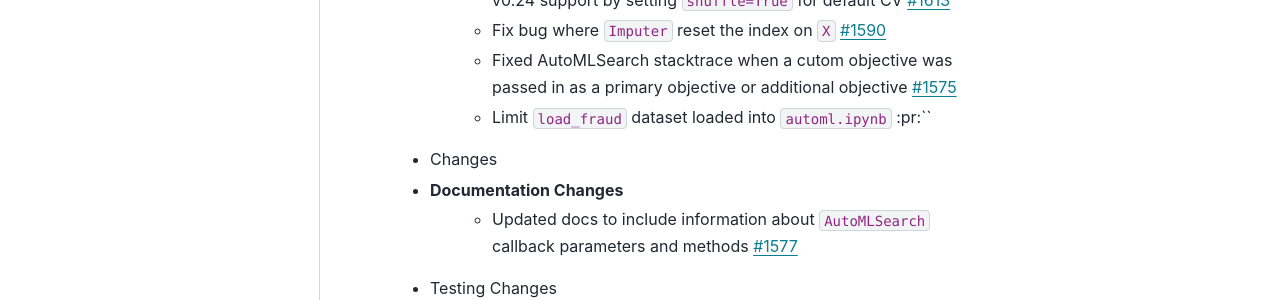
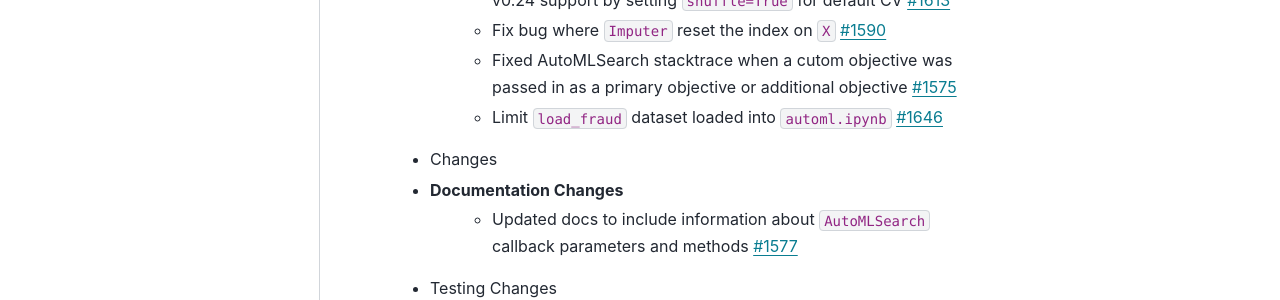
Before and after one commit to alteryx/evalml, a Sphinx documentation site: the page built from docs/source/release_notes.rst, in a window 1280 px wide and 900 px high, scrolled down 458 px. Shown: the part 153-453 px from the top of the window. Built offline with Sphinx 7.4.7 and the PyData theme 0.15.4, drawn with Linux system fonts in a browser that asks for light colours; comment, search, counter and statistics services are not loaded.

Commit message:
update release notes

```diff
--- a/docs/source/release_notes.rst
+++ b/docs/source/release_notes.rst
@@ -13,7 +13,7 @@ Release Notes
         * Addressed stacked ensemble component for ``scikit-learn`` v0.24 support by setting ``shuffle=True`` for default CV :pr:`1613`
         * Fix bug where ``Imputer`` reset the index on ``X`` :pr:`1590`
         * Fixed AutoMLSearch stacktrace when a cutom objective was passed in as a primary objective or additional objective :pr:`1575`
-        * Limit ``load_fraud`` dataset loaded into ``automl.ipynb`` :pr:``
+        * Limit ``load_fraud`` dataset loaded into ``automl.ipynb`` :pr:`1646`
     * Changes
     * Documentation Changes
         * Updated docs to include information about ``AutoMLSearch`` callback parameters and methods :pr:`1577`
```
